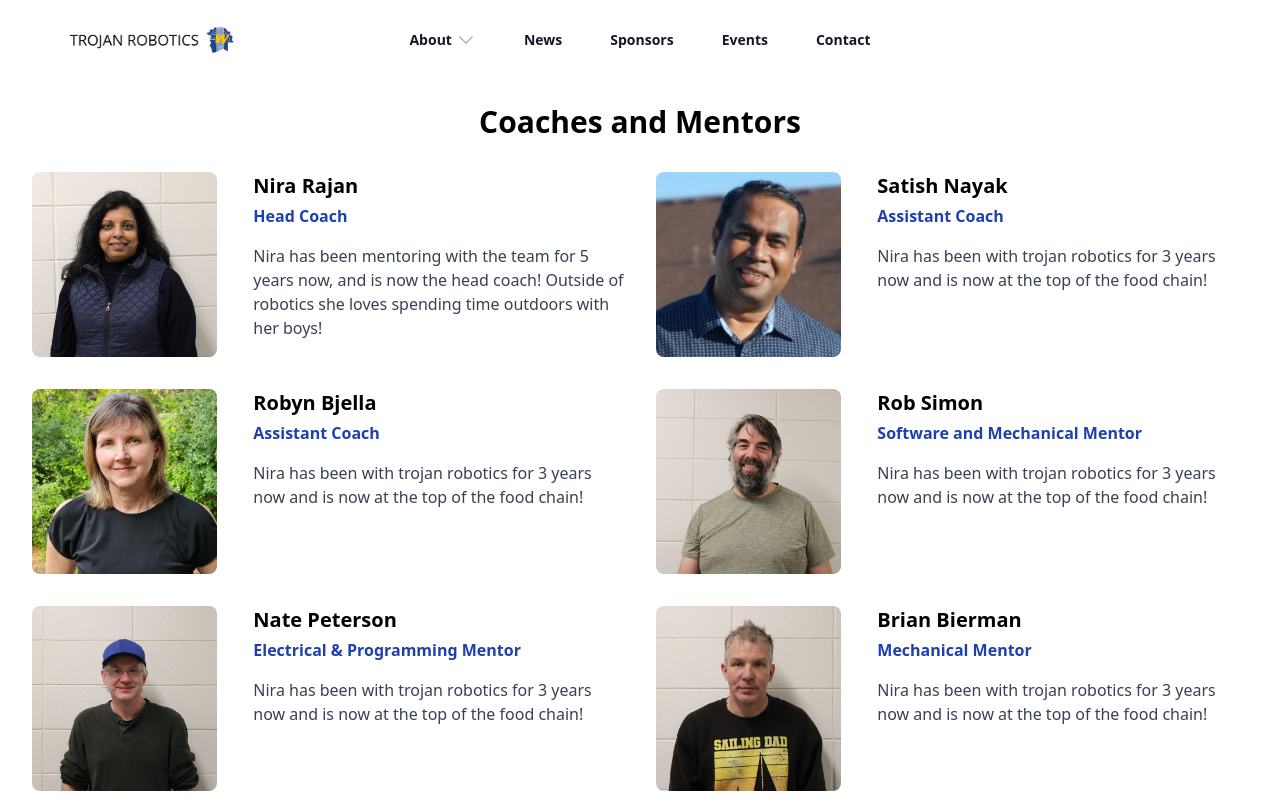
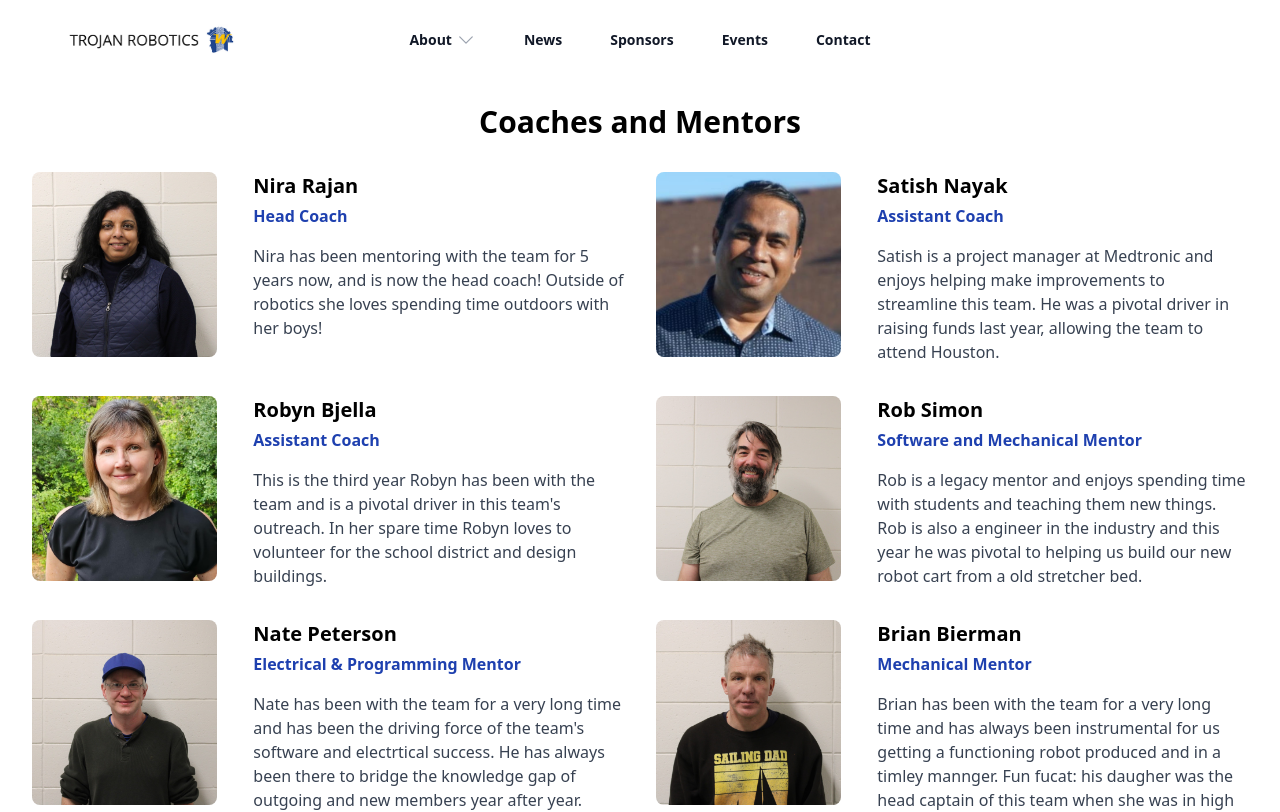
Before and after one commit to Team-2264/RoboticsWebsite, a React (Create React App) app in the folder reactjs/: page /mentors in a window 1280 px wide. Shown: the top 812 px of the page. Built offline with nearby package versions, Linux system fonts and the light colour scheme.

Commit message:
all the mentor descriptions are done

```diff
--- a/reactjs/src/pages/MentorsAndCoaches.js
+++ b/reactjs/src/pages/MentorsAndCoaches.js
@@ -12,31 +12,31 @@ export default function MentorsAndCoaches() {
         {
             name: "Satish Nayak",
             title: "Assistant Coach",
-            desc: "Nira has been with trojan robotics for 3 years now and is now at the top of the food chain!",
+            desc: "Satish is a project manager at Medtronic and enjoys helping make improvements to streamline this team. He was a pivotal driver in raising funds last year, allowing the team to attend Houston.",
             imgSrc: "/mentorImages/assistantCoach.jpg"
         },
         {
             name: "Robyn Bjella",
             title: "Assistant Coach",
-            desc: "Nira has been with trojan robotics for 3 years now and is now at the top of the food chain!",
+            desc: "This is the third year Robyn has been with the team and is a pivotal driver in this team's outreach. In her spare time Robyn loves to volunteer for the school district and design buildings.",
             imgSrc: "/mentorImages/assistantCoachTwo.jpg"
         },
         {
             name: "Rob Simon",
             title: "Software and Mechanical Mentor",
-            desc: "Nira has been with trojan robotics for 3 years now and is now at the top of the food chain!",
+            desc: "Rob is a legacy mentor and enjoys spending time with students and teaching them new things. Rob is also a engineer in the industry and this year he was pivotal to helping us build our new robot cart from a old stretcher bed.",
             imgSrc: "/mentorImages/rob_simon.jpg"
         },
         {
             name: "Nate Peterson",
             title: "Electrical & Programming Mentor",
-            desc: "Nira has been with trojan robotics for 3 years now and is now at the top of the food chain!",
+            desc: "Nate has been with the team for a very long time and has been the driving force of the team's software and electrtical success. He has always been there to bridge the knowledge gap of outgoing and new members year after year.",
             imgSrc: "/mentorImages/natePeterson.jpg"
         },
         {
             name: "Brian Bierman",
             title: "Mechanical Mentor",
-            desc: "Nira has been with trojan robotics for 3 years now and is now at the top of the food chain!",
+            desc: "Brian has been with the team for a very long time and has always been instrumental for us getting a functioning robot produced and in a timley mannger. Fun fucat: his daugher was the head captain of this team when she was in high school!",
             imgSrc: "/mentorImages/brianBierman.jpg"
         },
         {
@@ -54,7 +54,7 @@ export default function MentorsAndCoaches() {
         {
             name: "Arul Rajan",
             title: "Mechanical Mentor",
-            desc: "Nira has been with trojan robotics for 3 years now and is now at the top of the food chain!",
+            desc: "Arun has been with Trojan Robotics for 5 years now. He is a mechanical engineer and enjoys building and fabricating. In his spare time he enjoys spending time with his two boys outside! ",
             imgSrc: "/mentorImages/arulRajan.jpg"
         },
         {
```
